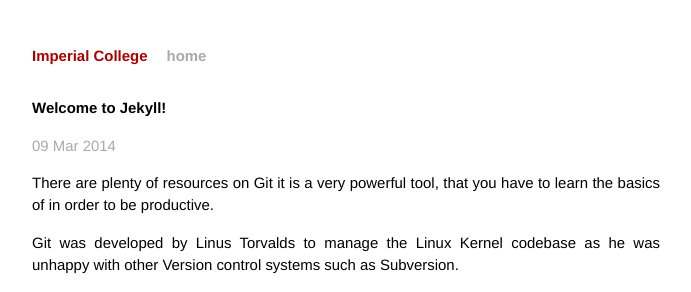
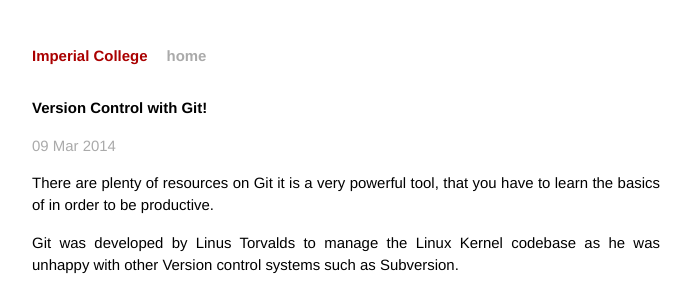
Before and after one commit to MaxSchumacher/maxschumacher.github.io, a Jekyll site: the page built from _posts/2014-03-09-version-control-with-git.markdown, in a window 1280 px wide. Shown: the top 292 px of the page, without its empty margins (294-985 px from the left). Built offline with Jekyll 4.4.1, drawn with Linux system fonts in a browser that asks for light colours; Markdown is read by kramdown in place of the engine named in the settings.

Commit message:
Changed titles

```diff
--- a/_posts/2014-03-09-and-so-it-begins.markdown
+++ b/_posts/2014-03-09-and-so-it-begins.markdown
@@ -1,6 +1,6 @@
 ---
 layout: post
-title:  "Welcome to Jekyll!"
+title:  "Setup!"
 date:   2014-03-09 13:19:47
 categories: jekyll update
 ---
--- a/_posts/2014-03-09-intro.markdown
+++ b/_posts/2014-03-09-intro.markdown
@@ -1,6 +1,6 @@
 ---
 layout: post
-title:  "Welcome to Jekyll!"
+title:  "And so it begins!"
 date:   2014-03-09 13:19:47
 categories: jekyll update
 ---
--- a/_posts/2014-03-09-setup.markdown
+++ b/_posts/2014-03-09-setup.markdown
@@ -1,6 +1,6 @@
 ---
 layout: post
-title:  "Welcome to Jekyll!"
+title:  "Setup"
 date:   2014-03-09 13:19:47
 categories: jekyll update
 ---
--- a/_posts/2014-03-09-testing.markdown
+++ b/_posts/2014-03-09-testing.markdown
@@ -1,6 +1,6 @@
 ---
 layout: post
-title:  "Welcome to Jekyll!"
+title:  "Testing!"
 date:   2014-03-09 13:19:47
 categories: jekyll update
 ---
--- a/_posts/2014-03-09-version-control-with-git.markdown
+++ b/_posts/2014-03-09-version-control-with-git.markdown
@@ -1,6 +1,6 @@
 ---
 layout: post
-title:  "Welcome to Jekyll!"
+title:  "Version Control with Git!"
 date:   2014-03-09 13:19:47
 categories: jekyll update
 ---
```
Also changed, not shown: _posts/2014-03-09-help.markdown (deleted, +0 -8 lines), 1 other file.
